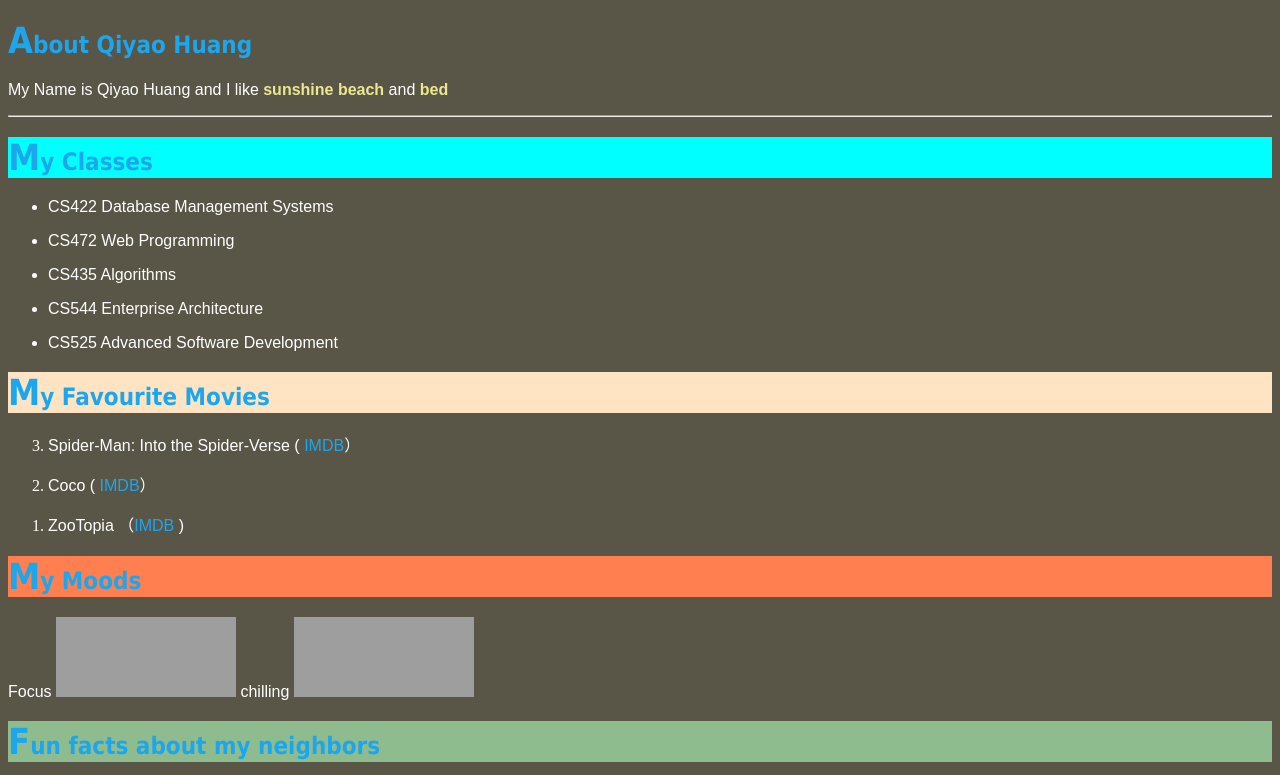
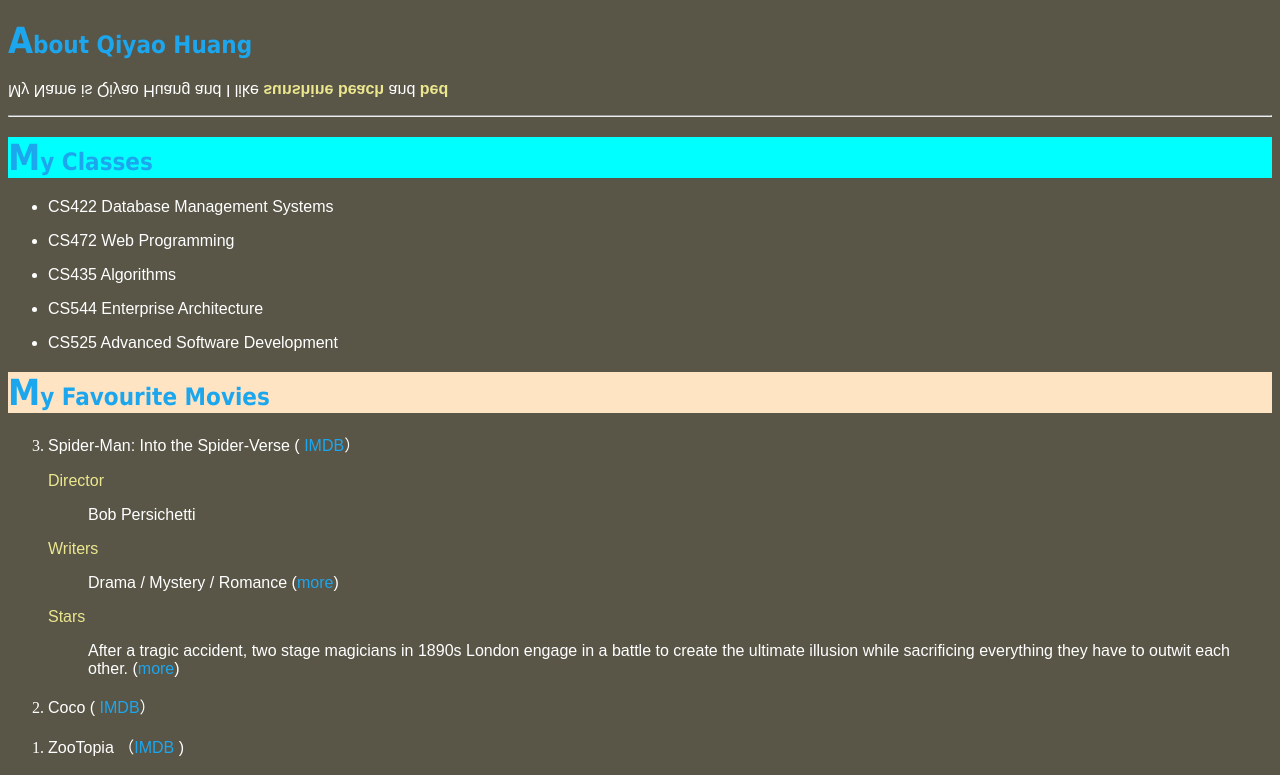
Before and after one commit to EdgarHvang/EdgarHvang.github.io, a plain HTML site: page html/aboutMe.html in a window 1280 px wide. Shown: the top 775 px of the page. Drawn offline with Linux system fonts and the light colour scheme; grey boxes are pictures that could not be loaded.

Commit message:
Modified the second assignment

```diff
--- a/CSS/styleme.css
+++ b/CSS/styleme.css
@@ -9,11 +9,32 @@ a:hover{
 h2::first-letter{
     font-weight: bold;
     font-size: 1.5em;
+    transform: rotate(0.5turn);
+}
+
+p#dropcaps{
+    transform: rotateX(180deg)
 }
 
 .yellow-color {
     color: rgb(236, 231, 143);
 }
+
+div.movieout p.detail-sub{
+    padding-inline-start: 40px;
+    color: white;
+}
+
+div.movieout{
+    color: rgb(236, 231, 143);
+}
+
+div > p{
+    color: rgb(236, 231, 143);
+
+}
+
+
 
 .sunShinebeach{
     font-weight: bold;
@@ -46,6 +67,7 @@ h2{
     text-align:left ;
 }
 
+
 body{
     background-color: rgb(89, 86, 72);
 }
--- a/html/aboutMe.html
+++ b/html/aboutMe.html
@@ -10,7 +10,7 @@
 
 <body>
     <h2>About Qiyao Huang</h2>
-    <p>My Name is Qiyao Huang and I like <span class="sunShinebeach yellow-color">sunshine beach</span> and <span
+    <p id="dropcaps">My Name is Qiyao Huang and I like <span class="sunShinebeach yellow-color">sunshine beach</span> and <span
             class="bed yellow-color">bed</span> </p>
     <hr class="seperateLine yellow-color">
     <h2 id="myclasses">My Classes</h2>
@@ -37,6 +37,19 @@
             <P>Spider-Man: Into the Spider-Verse (
                 <a href="https://www.imdb.com/title/tt4633694/?ref_=nv_sr_srsg_0">IMDB</a>）
             </P>
+            <div class="movieout">
+                <p>Director</p>
+                <p class="detail-sub">
+                    Bob Persichetti</p>
+            </div>
+            <div class="movieout">
+                <p>Writers</p>
+                <p class="detail-sub"> Drama / Mystery / Romance (<a href="#">more</a>)</p>
+            </div>
+            <div class="movieout">
+                <p>Stars</p>
+                <p class="detail-sub">After a tragic accident, two stage magicians in 1890s London engage in a battle to create the ultimate illusion while sacrificing everything they have to outwit each other. (<a href="#">more</a>)</p>
+            </div>
         </li>
         <li>
             <P>Coco ( <a href="https://www.imdb.com/title/tt2380307/?ref_=hm_tpks_tt_t_24_pd_tp1_cp">IMDB</a>）
```
